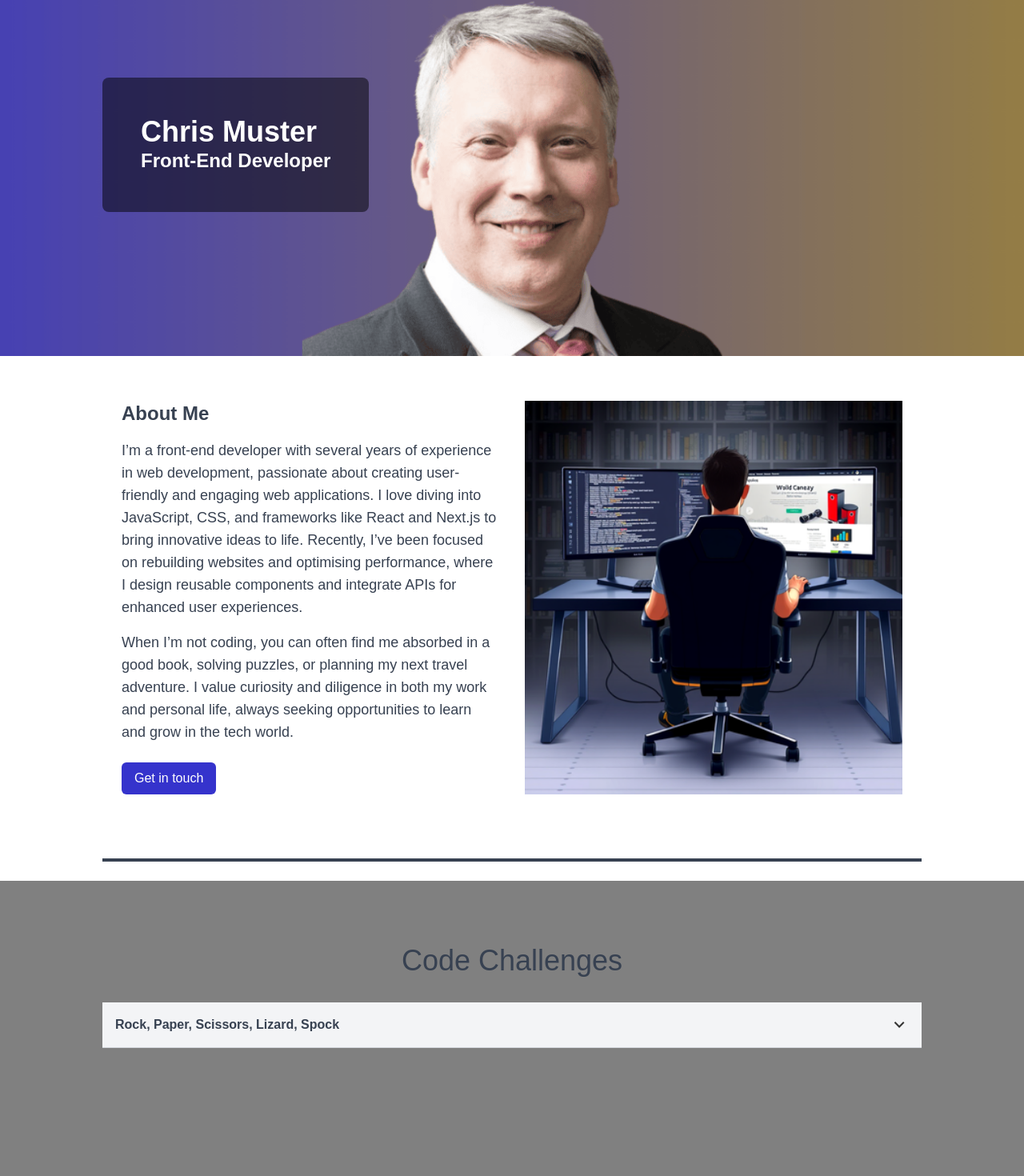
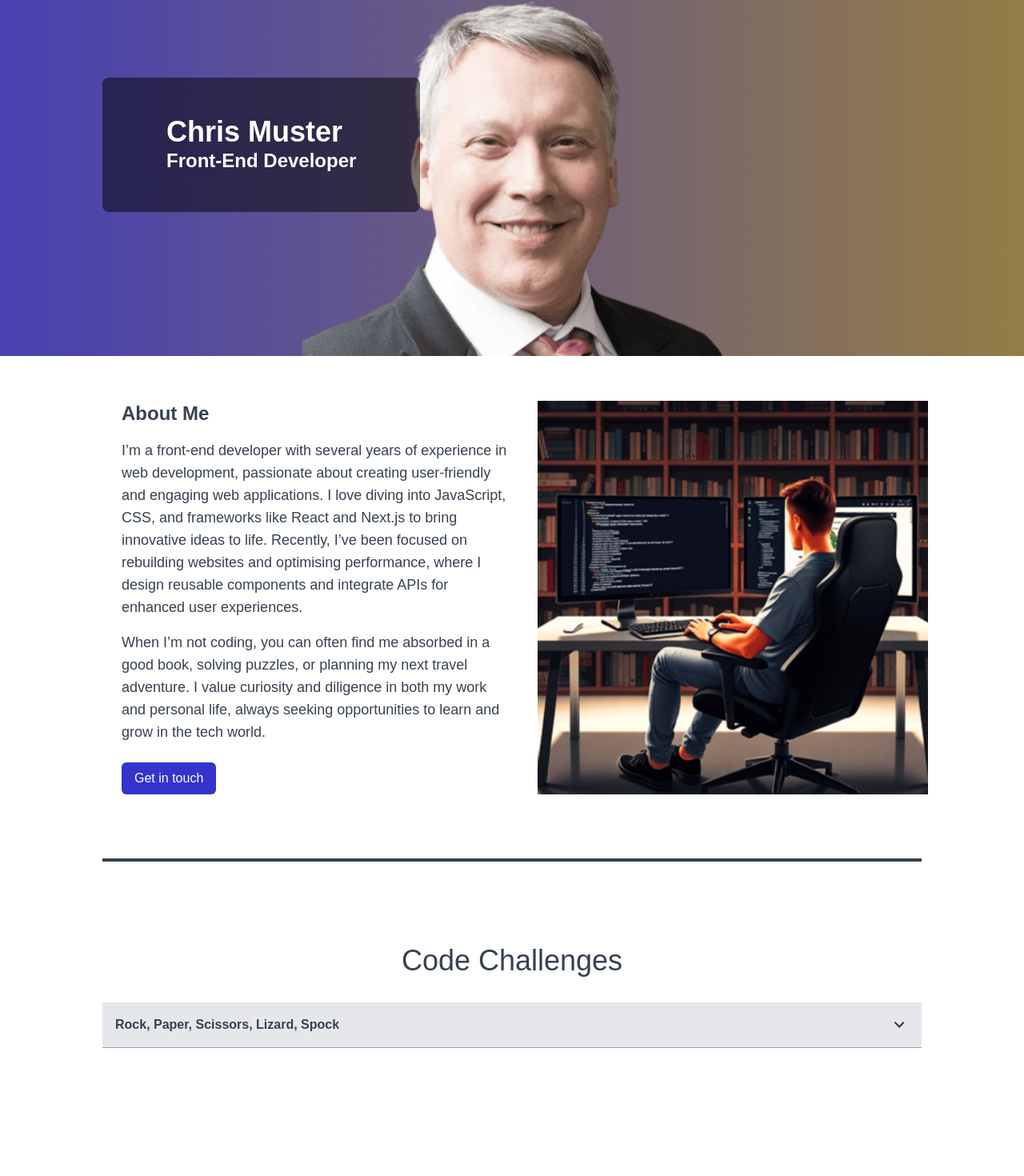
Before and after one commit to ChrisMuster/chrismuster-site, a Next.js app: page / in a window 1280 px wide. Shown: the part 163-1633 px from the top of the page at 80% size. Built offline with nearby package versions, Linux system fonts and the light colour scheme.

Commit message:
content-component Fix small bugs with width, height, bg color

```diff
--- a/app/components/accordion/accordion.tsx
+++ b/app/components/accordion/accordion.tsx
@@ -20,11 +20,11 @@ export function AccordionTab({ title, children, openByDefault = false, className
   const [isOpen, setIsOpen] = useState(openByDefault);
 
   return (
-    <div className={cleanClassNames("accordion-tab border-b border-gray-300", className)}>
+    <div className={cleanClassNames("accordion-tab border-b border-gray-400", className)}>
       {/* Tab Header */}
       <button
         onClick={() => setIsOpen(!isOpen)}
-        className="accordion-tab-btn w-full flex justify-between items-center p-xxsmall bg-gray-100 hover:bg-gray-200 transition"
+        className="accordion-tab-btn w-full flex justify-between items-center p-xxsmall bg-gray-200 hover:bg-gray-300 transition"
       >
         <span className="font-semibold">{title}</span>
         <Image
@@ -38,7 +38,7 @@ export function AccordionTab({ title, children, openByDefault = false, className
 
       {/* Tab Content */}
       <div
-        className={`accordion-tab-content overflow-hidden transition-all duration-300 ${isOpen ? "max-h-[1000px] p-xxsmall" : "max-h-0 p-none"
+        className={`accordion-tab-content overflow-hidden transition-all duration-300 ${isOpen ? "max-h-[1000px] p-xxsmall border border-gray-200" : "max-h-0 p-none"
           }`}
       >
         {children}
--- a/app/components/content/content.tsx
+++ b/app/components/content/content.tsx
@@ -42,24 +42,24 @@ export default function Content({
       )}
     >
       {/* Text Section */}
-      <div className={cleanClassNames("content-text w-full flex-1", leftWidth)}>
+      <div className={cleanClassNames("content-text w-full flex-auto lg:flex-none", leftWidth)}>
         {children}
       </div>
 
       {/* Image Section */}
       <div
         className={cleanClassNames(
-          "content-img w-full order-first lg:order-none relative flex-1 min-h-[250px] lg:min-h-0",
+          "content-img w-full order-first lg:order-none relative lg:flex-none min-h-[250px] lg:min-h-0",
           rightWidth
         )}
       >
         {useBackgroundImage ? (
           <div
-            className="w-full h-full bg-cover bg-center min-h-[250px] lg:min-h-0"
+            className="w-full h-full bg-cover xxl:bg-contain xxl:bg-no-repeat bg-center min-h-[250px] lg:min-h-0"
             style={{ backgroundImage: `url(${imageSrc})` }}
           />
         ) : (
-          <div className="relative w-full h-full">
+            <div className="relative w-full h-full min-h-[250px] lg:min-h-0">
             <Image
               src={imageSrc}
               alt={imageAlt}
--- a/app/components/hero/hero.tsx
+++ b/app/components/hero/hero.tsx
@@ -41,7 +41,7 @@ export default function Hero({
         {/* Overlay Content (Desktop) */}
         <div
           className={cleanClassNames(
-            "absolute inset-0 flex h-full items-center lg:px-xlarge xl:px-xxlarge",
+            "absolute inset-0 flex h-full items-center lg:px-xlarge xl:px-xxlarge xxl:max-w-[1425px] xxl:mx-auto",
             overlayAlignmentClasses[overlayAlignment]
           )}
         >
--- a/app/components/section/section.tsx
+++ b/app/components/section/section.tsx
@@ -25,7 +25,7 @@ export default function Section({
   return (
     <section
       id={id}
-      className={cleanClassNames("h-auto min-h-screen flex flex-col", fullWidth ? "w-full" : "p-xsmall md:p-medium lg:px-xlarge xl:px-xxlarge", mbSpacingClasses[spacing], bgColor ? bgColor : "", className)}
+      className={cleanClassNames("h-auto min-h-screen flex flex-col", fullWidth ? "w-full" : "p-xsmall md:p-medium lg:px-xlarge xl:px-xxlarge xxl:max-w-[1425px] xxl:mx-auto", mbSpacingClasses[spacing], bgColor ? bgColor : "", className)}
     >
       {children}
     </section>
--- a/app/data/content.json
+++ b/app/data/content.json
@@ -25,7 +25,7 @@
     "text_1": "I’m a front-end developer with several years of experience in web development, passionate about creating user-friendly and engaging web applications. I love diving into JavaScript, CSS, and frameworks like React and Next.js to bring innovative ideas to life. Recently, I’ve been focused on rebuilding websites and optimising performance, where I design reusable components and integrate APIs for enhanced user experiences.",
     "text_2": "When I’m not coding, you can often find me absorbed in a good book, solving puzzles, or planning my next travel adventure. I value curiosity and diligence in both my work and personal life, always seeking opportunities to learn and grow in the tech world.",
     "button_text": "Get in touch",
-    "content_img": "/images/Coder.png",
+    "content_img": "/images/Coder3.png",
     "content_alt_text": ""
   },
   "code_challenges": {
--- a/app/page-components/about/about.tsx
+++ b/app/page-components/about/about.tsx
@@ -12,11 +12,11 @@ export default function About() {
   return (
     <Section id="about" fullWidth>
       <Hero image={about.hero.image} imageAlt={about.hero.imageAlt} overlayAlignment="left" textAlignment="left">
-        <h1 className="text-4xl font-bold">{about.hero.title}</h1>
-        <h2 className="text-2xl font-bold">{about.hero.subtitle}</h2>
+        <h1 className="text-4xl font-bold px-small">{about.hero.title}</h1>
+        <h2 className="text-2xl font-bold px-small">{about.hero.subtitle}</h2>
       </Hero>
-      <div className="p-small md:px-medium lg:px-xlarge xl:px-xxlarge">
-        <Content imageSrc={about.content_img} width="50-50" useBackgroundImage>
+      <div className="p-small md:px-medium lg:px-xlarge xl:px-xxlarge xxl:max-w-[1425px] xxl:mx-auto">
+        <Content imageSrc={about.content_img} useBackgroundImage>
           <h3 className="text-2xl font-bold mb-xxsmall">{about.title}</h3>
           <p className="text-lg mb-xxsmall">{about.text_1}</p>
           <p className="text-lg">{about.text_2}</p>
--- a/app/page-components/code-challenges/code-challenges.tsx
+++ b/app/page-components/code-challenges/code-challenges.tsx
@@ -9,7 +9,7 @@ export default function CodeChallenges() {
   const { code_challenges } = content;
 
   return (
-    <Section id="code-challenges" bgColor="bg-[gray]">
+    <Section id="code-challenges">
       <h2 className="text-4xl my-small text-center">{code_challenges.title}</h2>
       <div className="w-full bg-white h-auto">
         <Accordion>
--- a/tailwind.config.ts
+++ b/tailwind.config.ts
@@ -19,6 +19,7 @@ export default {
         md: "768px",  // Medium screen (tablet)
         lg: "1024px", // Large screen (desktop)
         xl: "1280px", // Extra large screen
+        xxl: "1600px", // Extra extra large screen
       },
       padding: {
         none: "0px", // Custom class for no padding
```
Also changed, not shown: public/images/Coder1.png (added), public/images/Coder3.png (added).
